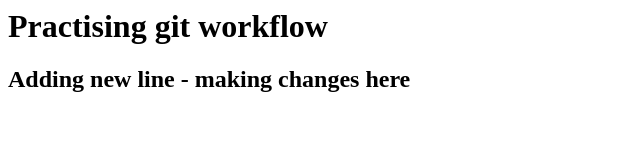
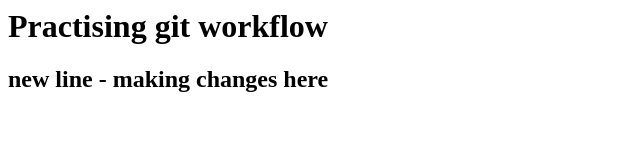
Before and after one commit to vinu0293/gitrepo, a plain HTML site: page index.html in a window 1280 px wide. Shown: the whole page, without its empty margins (0-640 px from the left). Drawn offline with Linux system fonts and the light colour scheme.

Commit message:
conmerge

```diff
--- a/index.html
+++ b/index.html
@@ -1,4 +1,4 @@
 <html>
 <h1> Practising git workflow </h1>
-<h2> Adding new line - making changes here </h2>
+<h2>  new line - making changes here </h2>
 </html>
```
